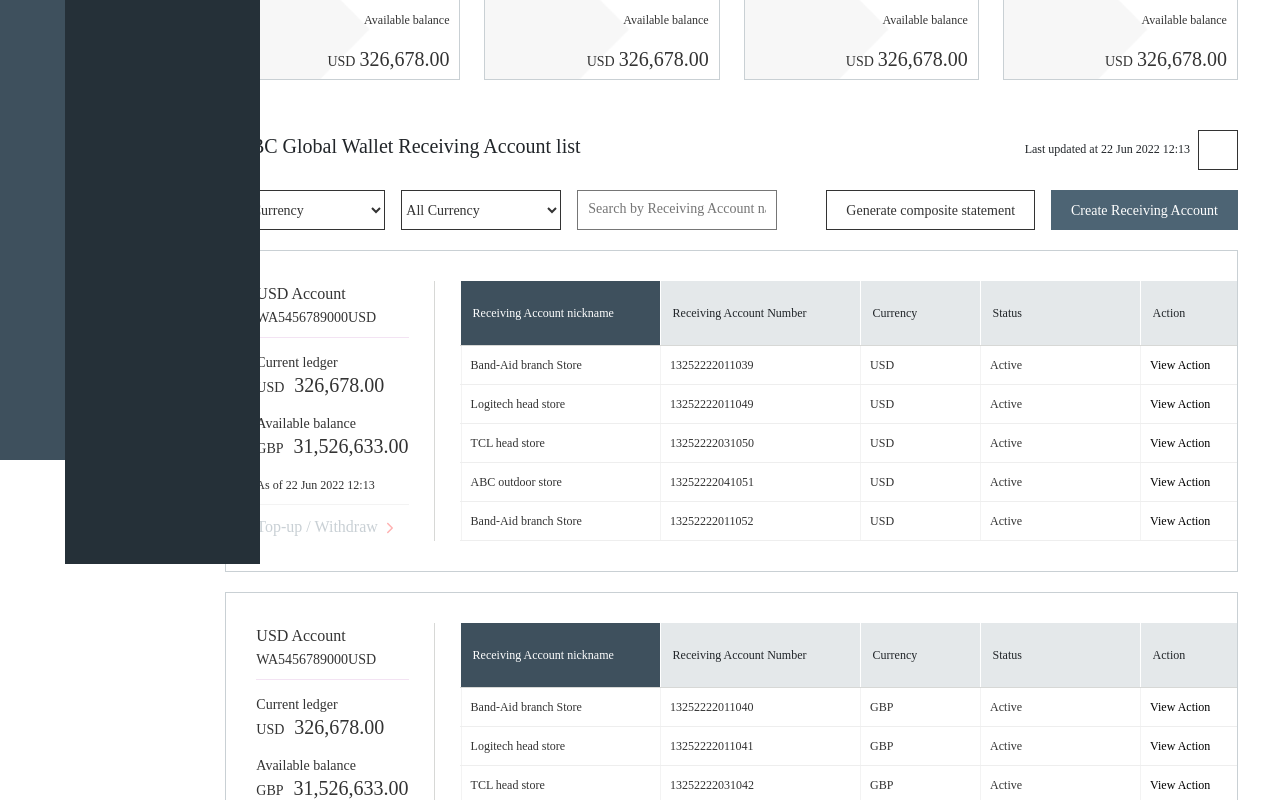
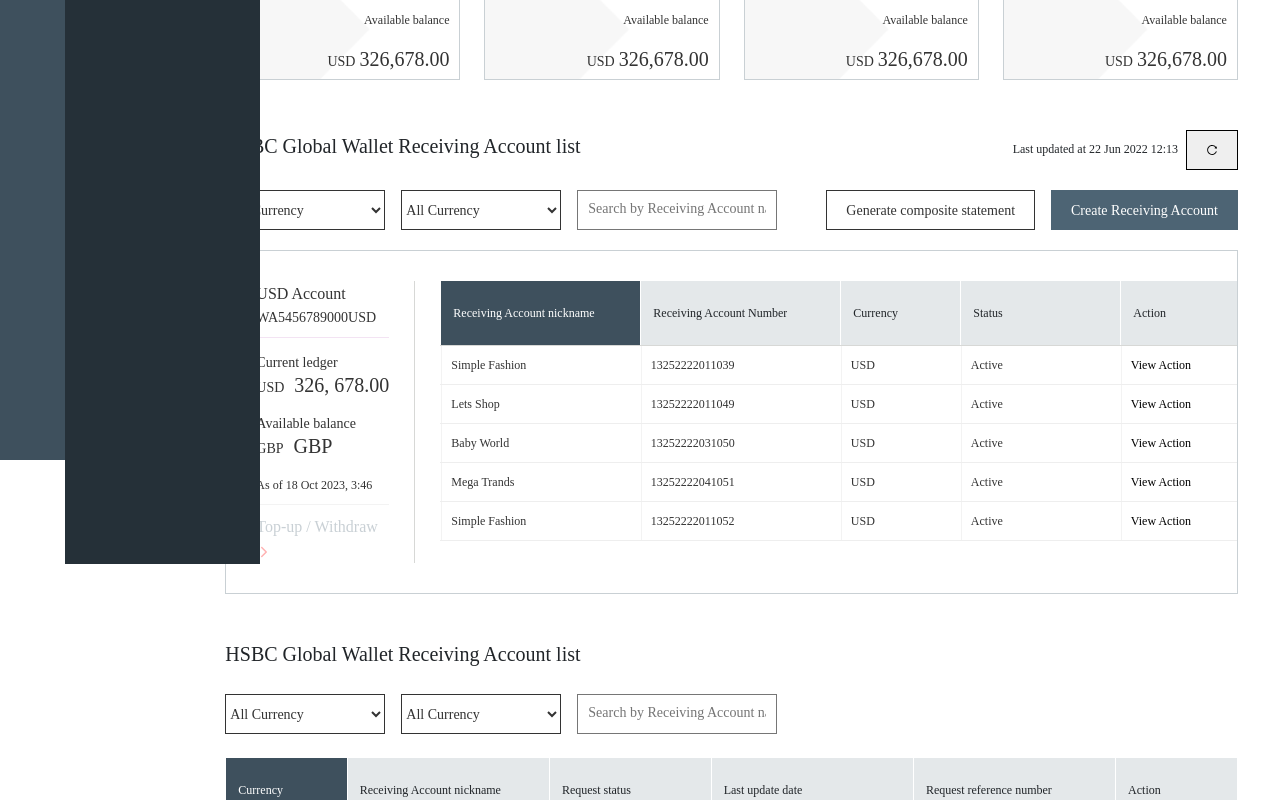
Before and after one commit to MamtazDev/hsbc-bank, a React (Vite) app: page / in a window 1280 px wide. Shown: the part 340-1140 px from the top of the page. Built offline with nearby package versions, Linux system fonts and the light colour scheme; a web font is replaced by a local one.

Commit message:
overview page functional complete

```diff
--- a/package.json
+++ b/package.json
@@ -13,6 +13,7 @@
     "bootstrap": "^5.3.2",
     "localforage": "^1.10.0",
     "match-sorter": "^6.3.1",
+    "moment": "^2.29.4",
     "react": "^18.2.0",
     "react-bootstrap": "^2.9.0",
     "react-dom": "^18.2.0",
--- a/src/components/accountInfo/AccountInfo.jsx
+++ b/src/components/accountInfo/AccountInfo.jsx
@@ -1,16 +1,22 @@
 import React from 'react'
 import { IoIosArrowForward } from 'react-icons/io'
+import { recevingData } from '../../data/RecevingData';
+import moment from 'moment';
 
 const AccountInfo = ({ accountInfo }) => {
+    const currentData = new Date();
+    const formatDate = moment(currentData).format('DD MMM YYYY, h:mm')
+    console.log(accountInfo);
+    return (
 
-    return (
         <div className="account_info">
+
             <div className="account_info_head mb-3">
                 <h3>
-                    USD Account
+                    {accountInfo.accountType}
                 </h3>
                 <p className='m-0'>
-                    WA5456789000USD
+                    {accountInfo.accountNumber}
                 </p>
             </div>
             <div className="account_current">
@@ -20,9 +26,9 @@ const AccountInfo = ({ accountInfo }) => {
                 <div className="account_ammount">
 
                     <span>
-                        USD
+                        {accountInfo.currentLedgerType}
                     </span>
-                    326,678.00
+                    {accountInfo.currentLedgerAmmount}
                 </div>
             </div>
             <div className="account_current">
@@ -30,16 +36,15 @@ const AccountInfo = ({ accountInfo }) => {
                     Available balance
                 </p>
                 <div className="account_ammount">
-
                     <span>
-                        GBP
+                        {accountInfo.availableBalaceType}
                     </span>
-                    31,526,633.00
+                    {accountInfo.availableBalaceType}
                 </div>
             </div>
             <div className="account_date">
                 <p>
-                    As of 22 Jun 2022 12:13
+                   As of  {formatDate  }
                 </p>
             </div>
             <div className="account_withdraw">
@@ -47,6 +52,7 @@ const AccountInfo = ({ accountInfo }) => {
                     Top-up / Withdraw <IoIosArrowForward style={{ color: 'red' }} />
                 </a>
             </div>
+
         </div>
     )
 }
--- a/src/components/recevingAccountList/RecevingAccountList.scss
+++ b/src/components/recevingAccountList/RecevingAccountList.scss
@@ -4,14 +4,14 @@
     }
 
     .reload_btn {
-        width: 30px;
-        height: 30px;
-        font-size: 0.75rem;
-        font-weight: 400;
-        background-color: rgb(255, 255, 255);
-        border-width: 1px;
-        border-color: rgb(51, 51, 51);
-        color: rgb(51, 51, 51);
+        // width: 30px;
+        // height: 30px;
+        // font-size: 0.75rem;
+        // font-weight: 400;
+        // background-color: rgb(255, 255, 255);
+        // border-width: 1px;
+        // border-color: rgb(51, 51, 51);
+        // color: rgb(51, 51, 51);
     }
 
     .filter_btn {
--- a/src/data/RecevingData.jsx
+++ b/src/data/RecevingData.jsx
@@ -6,39 +6,40 @@ export const recevingData = [
             accountType: 'USD Account',
             currentLedgerType: 'USD',
             currentLedgerAmmount: '326, 678.00',
-            availableBalance: '31,526,633.00',
+            availableBalaceType:'GBP',
+            availableBalance: '326, 678.00',
         },
         accountData: [
             {
-                accountNickName: 'Band-Aid branch Store',
+                accountNickName: 'Simple Fashion',
                 accountNumber: '13252222011039',
                 currency: 'USD',
                 accountStatus: 'Active',
                 accountAction: 'View Action'
             },
             {
-                accountNickName: 'Logitech head store',
+                accountNickName: 'Lets Shop',
                 accountNumber: '13252222011049',
                 currency: 'USD',
                 accountStatus: 'Active',
                 accountAction: 'View Action'
             },
             {
-                accountNickName: 'TCL head store',
+                accountNickName: 'Baby World',
                 accountNumber: '13252222031050',
                 currency: 'USD',
                 accountStatus: 'Active',
                 accountAction: 'View Action'
             },
             {
-                accountNickName: 'ABC outdoor store',
+                accountNickName: 'Mega Trands',
                 accountNumber: '13252222041051',
                 currency: 'USD',
                 accountStatus: 'Active',
                 accountAction: 'View Action'
             },
             {
-                accountNickName: 'Band-Aid branch Store',
+                accountNickName: 'Simple Fashion',
                 accountNumber: '13252222011052',
                 currency: 'USD',
                 accountStatus: 'Active',
@@ -47,230 +48,5 @@ export const recevingData = [
         ]
     },
 
-    {
-        accountDetails:
-        {
-            accountNumber: 'WA5456789000GBP',
-            accountType: 'GBP Account',
-            currentLedgerType: 'GBP',
-            currentLedgerAmmount: '3,112,526,633.00',
-            availableBalance: '31,526,633.00',
-
-        },
-        accountData: [
-            {
-                accountNickName: 'Band-Aid branch Store',
-                accountNumber: '13252222011040',
-                currency: 'GBP',
-                accountStatus: 'Active',
-                accountAction: 'View Action'
-            },
-            {
-                accountNickName: 'Logitech head store',
-                accountNumber: '13252222011041',
-                currency: 'GBP',
-                accountStatus: 'Active',
-                accountAction: 'View Action'
-            },
-            {
-                accountNickName: 'TCL head store',
-                accountNumber: '13252222031042',
-                currency: 'GBP',
-                accountStatus: 'Active',
-                accountAction: 'View Action'
-            },
-            {
-                accountNickName: 'ABC outdoor store',
-                accountNumber: '13252222041043',
-                currency: 'GBP',
-                accountStatus: 'Active',
-                accountAction: 'View Action'
-            },
-            {
-                accountNickName: 'Band-Aid branch Store',
-                accountNumber: '13252222011044',
-                currency: 'GBP',
-                accountStatus: 'Active',
-                accountAction: 'View Action'
-            },
-        ]
-    },
-
-    {
-        accountDetails:
-        {
-            accountNumber: 'WA5456789000GBP',
-            accountType: 'GBP Account',
-            currentLedgerType: 'GBP',
-            currentLedgerAmmount: '3,112,526,633.00',
-            availableBalance: '31,526,633.00',
-
-        },
-        accountData: [
-            {
-                accountNickName: 'Band-Aid branch Store',
-                accountNumber: '13252222011070',
-                currency: 'GBP',
-                accountStatus: 'Active',
-                accountAction: 'View Action'
-            },
-            {
-                accountNickName: 'Logitech head store',
-                accountNumber: '13252222011071',
-                currency: 'GBP',
-                accountStatus: 'Active',
-                accountAction: 'View Action'
-            },
-            {
-                accountNickName: 'TCL head store',
-                accountNumber: '132522220310723',
-                currency: 'GBP',
-                accountStatus: 'Active',
-                accountAction: 'View Action'
-            },
-            {
-                accountNickName: 'ABC outdoor store',
-                accountNumber: '13252222041073',
-                currency: 'GBP',
-                accountStatus: 'Active',
-                accountAction: 'View Action'
-            },
-            {
-                accountNickName: 'Band-Aid branch Store',
-                accountNumber: '13252222011074',
-                currency: 'GBP',
-                accountStatus: 'Active',
-                accountAction: 'View Action'
-            },
-        ]
-    },
-
-    {
-        accountDetails:
-        {
-            accountNumber: 'WA5456789000GBP',
-            accountType: 'GBP Account',
-            currentLedgerType: 'GBP',
-            currentLedgerAmmount: '3,112,526,633.00',
-            availableBalance: '31,526,633.00',
-
-        },
-        accountData: [
-            {
-                accountNickName: 'Band-Aid branch Store',
-                accountNumber: '13252222011075',
-                currency: 'GBP',
-                accountStatus: 'Active',
-                accountAction: 'View Action'
-            },
-            {
-                accountNickName: 'Logitech head store',
-                accountNumber: '13252222011076',
-                currency: 'GBP',
-                accountStatus: 'Active',
-                accountAction: 'View Action'
-            },
-            {
-                accountNickName: 'TCL head store',
-                accountNumber: '13252222031077',
-                currency: 'GBP',
-                accountStatus: 'Active',
-                accountAction: 'View Action'
-            },
-            {
-                accountNickName: 'ABC outdoor store',
-                accountNumber: '13252222041078',
-                currency: 'GBP',
-                accountStatus: 'Active',
-                accountAction: 'View Action'
-            },
-            {
-                accountNickName: 'Band-Aid branch Store',
-                accountNumber: '13252222011079',
-                currency: 'GBP',
-                accountStatus: 'Active',
-                accountAction: 'View Action'
-            },
-        ]
-    },
-
-    {
-        accountDetails:
-        {
-            accountNumber: 'WA5456789000GBP',
-            accountType: 'GBP Account',
-            currentLedgerType: 'GBP',
-            currentLedgerAmmount: '3,112,526,633.00',
-            availableBalance: '31,526,633.00',
-
-        },
-        accountData: [
-            {
-                accountNickName: 'Band-Aid branch Store',
-                accountNumber: '13252222011080',
-                currency: 'GBP',
-                accountStatus: 'Active',
-                accountAction: 'View Action'
-            },
-            {
-                accountNickName: 'Logitech head store',
-                accountNumber: '13252222011081',
-                currency: 'GBP',
-                accountStatus: 'Active',
-                accountAction: 'View Action'
-            },
-            {
-                accountNickName: 'TCL head store',
-                accountNumber: '13252222031082',
-                currency: 'GBP',
-                accountStatus: 'Active',
-                accountAction: 'View Action'
-            },
-            {
-                accountNickName: 'ABC outdoor store',
-                accountNumber: '13252222041083',
-                currency: 'GBP',
-                accountStatus: 'Active',
-                accountAction: 'View Action'
-            },
-            {
-                accountNickName: 'Band-Aid branch Store',
-                accountNumber: '13252222011084',
-                currency: 'GBP',
-                accountStatus: 'Active',
-                accountAction: 'View Action'
-            },
-        ]
-    },
-
-    {
-        accountDetails:
-        {
-            accountNumber: 'WA5456789000GBP',
-            accountType: 'GBP Account',
-            currentLedgerType: 'GBP',
-            currentLedgerAmmount: '3,112,526,633.00',
-            availableBalance: '31,526,633.00',
-
-        },
-        accountData: [
-            {
-                accountNickName: 'Band-Aid branch Store',
-                accountNumber: '13252222011085',
-                currency: 'GBP',
-                accountStatus: 'Active',
-                accountAction: 'View Action'
-            },
-            {
-                accountNickName: 'Logitech head store',
-                accountNumber: '13252222011086',
-                currency: 'GBP',
-                accountStatus: 'Active',
-                accountAction: 'View Action'
-            },
-
-        ]
-    },
-
 
 ]
```
Also changed, not shown: src/components/makePaymentStep/PaymentStepOne.jsx (+23 -3 lines), src/components/walletList/WalletList.jsx (line endings or trailing spaces), 1 other file (tests, documents, lock files or other folders).
